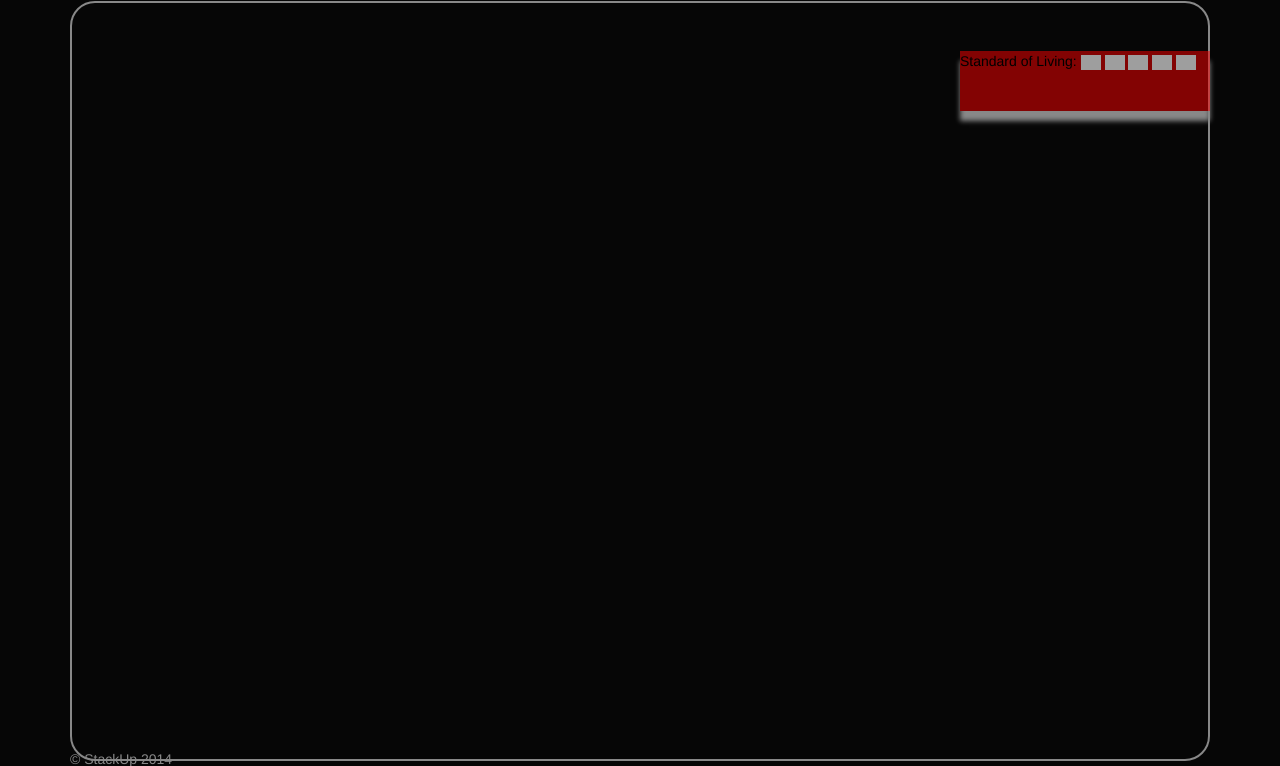
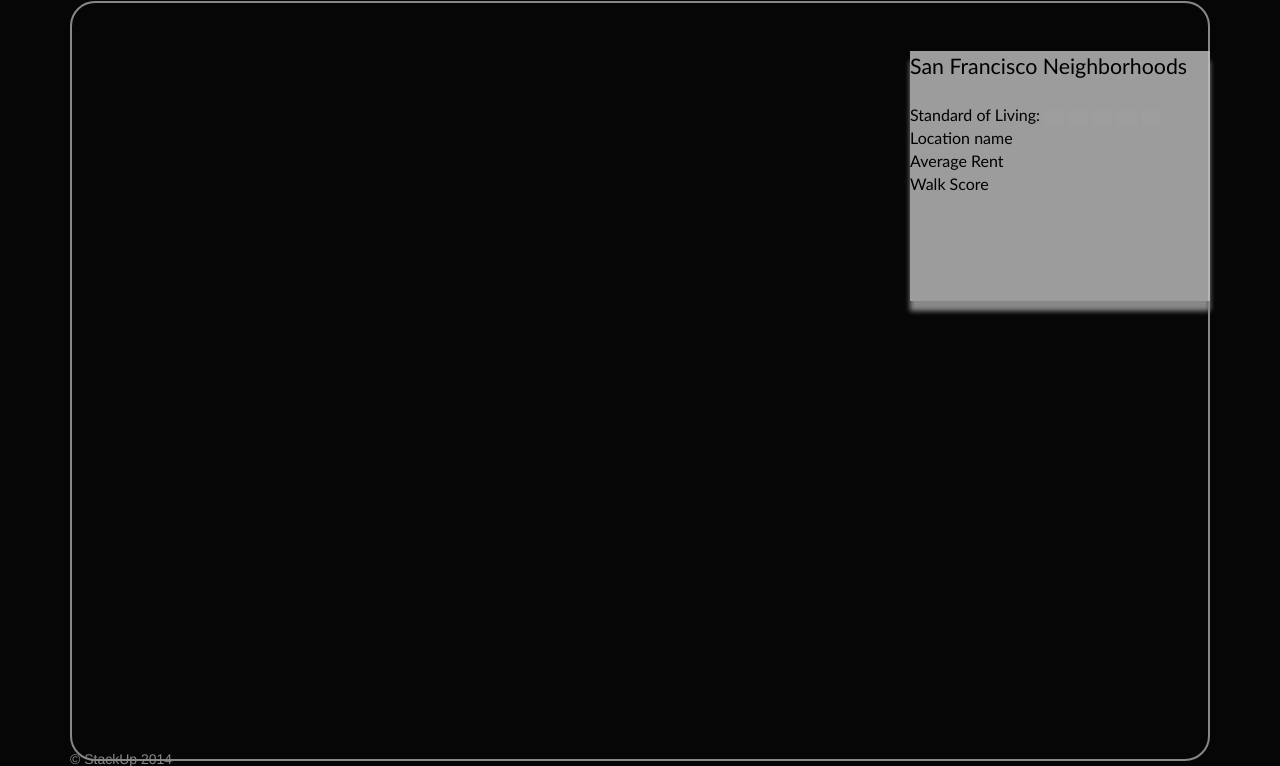
Before and after one commit to jpulec/stackup, a Django app: template stackup/templates/main/salary.html in a window 1280 px wide. Shown: the part 51-817 px from the top of the page. Run offline with Django 3.2, Linux system fonts and the light colour scheme; the template is opened without the code that fills it, so the values that code supplies are empty; some libraries are stand-ins or nearby versions; some web fonts are replaced; grey boxes are pictures that could not be loaded.

Commit message:
Changed css on neighborhood box

```diff
--- a/stackup/static/css/style.css
+++ b/stackup/static/css/style.css
@@ -69,13 +69,20 @@
 
 #info {
     position:absolute;
-    width: 250px;
+    font-family: Trebuchet MS;
+    font-size: 12pt;
+    width: 300px;
+    height: 250px;
     top:50px;
     right: 0px;
     z-index:1;
     color:black;
     box-shadow: 0px 10px 5px #888888;
-    background-color:rgba(255,0,0,0.5);
+    background-color:rgba(194,194,194,0.8);
+}
+
+#info-header {
+    font-size: 16pt;
 }
 
 .star {
--- a/stackup/templates/main/home.html
+++ b/stackup/templates/main/home.html
@@ -32,8 +32,8 @@
 
 function validateForm() {
     var x=document.forms["submit_form"]["id_salary"].value;
-    if (!isNumber(x)) {
-        alert("Please enter a numerical salary");
+    if (!isNumber(x) || x < 0) {
+        alert("Please enter a valid numerical salary");
         $('#id_salary').val("");
         return false;
     }
--- a/stackup/templates/main/salary.html
+++ b/stackup/templates/main/salary.html
@@ -33,19 +33,21 @@
 {% block body %}
     <div id="map-container">
         <div id="info">
+            <span id="info-header">San Francisco Neighborhoods</span>
+            <br /><br />
             <span id="rating">Standard of Living:
-		<img src="http://www.freestockphotos.biz/pictures/15/15160/Illustration%2Bof%2Ba%2Bgold%2Bstar.png" id="1Star" class="star" />
+                <img src="http://www.freestockphotos.biz/pictures/15/15160/Illustration%2Bof%2Ba%2Bgold%2Bstar.png" id="1Star" class="star" />
                 <img src="http://www.freestockphotos.biz/pictures/15/15160/Illustration%2Bof%2Ba%2Bgold%2Bstar.png" id="2Star" class="star" />
                 <img src="http://www.freestockphotos.biz/pictures/15/15160/Illustration%2Bof%2Ba%2Bgold%2Bstar.png" id="3Star" class="star" />
                 <img src="http://www.freestockphotos.biz/pictures/15/15160/Illustration%2Bof%2Ba%2Bgold%2Bstar.png" id="4Star" class="star" />
                 <img src="http://www.freestockphotos.biz/pictures/15/15160/Illustration%2Bof%2Ba%2Bgold%2Bstar.png" id="5Star" class="star" />
             </span>
             <br />
-            <span id="locName"></span>
+            Location name<span id="locName"></span>
             <br />
-            <span id="avgRent"></span>
+            Average Rent<span id="avgRent"></span>
             <br />
-            <span id="walkScore"></span>
+            Walk Score<span id="walkScore"></span>
         </div>
         <div id="map-canvas"></div>
     </div>
```
